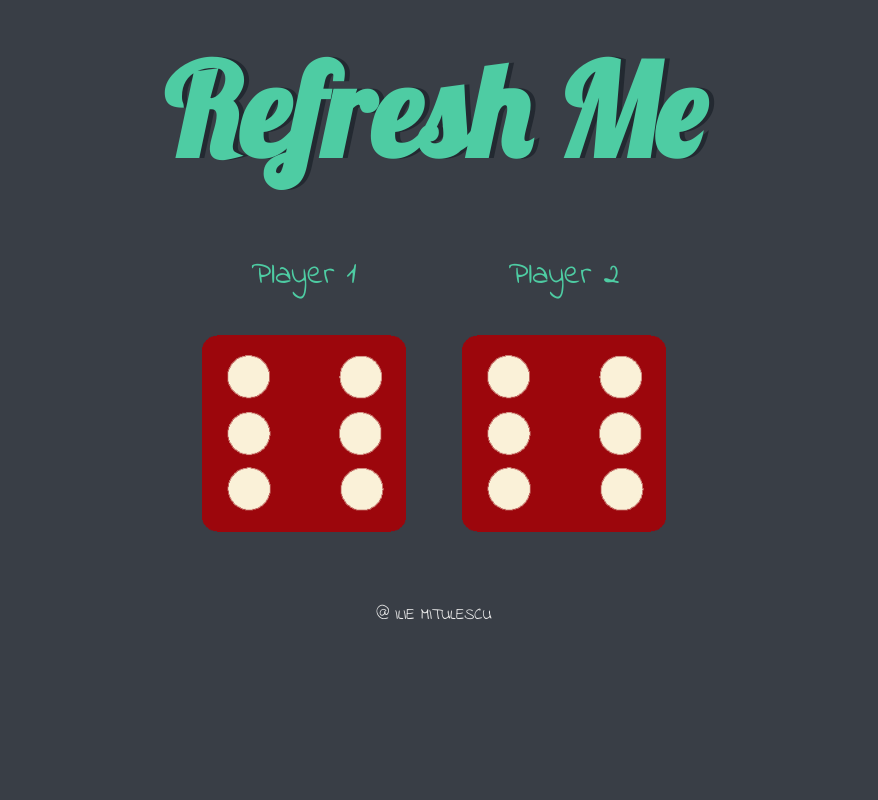
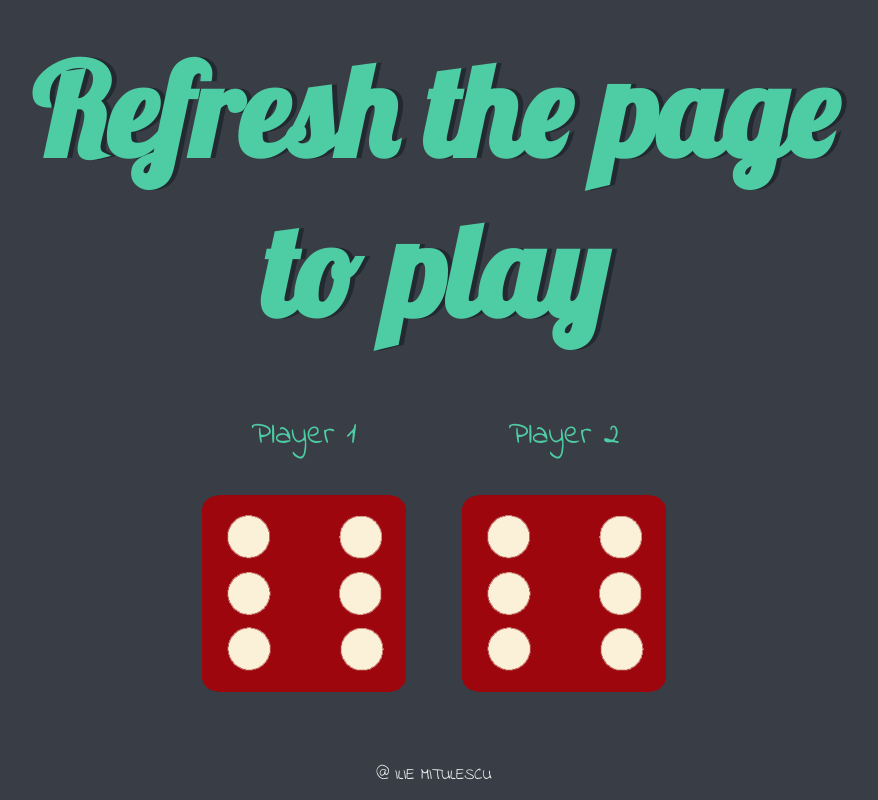
Before and after one commit to Ilie27/dice-game, a plain HTML site: page index.html in a window 1280 px wide. Shown: the whole page, without its empty margins (206-1084 px from the left). Drawn offline with Linux system fonts and the light colour scheme.

Commit message:
changed message

```diff
--- a/index.html
+++ b/index.html
@@ -11,7 +11,7 @@
   <body>
 
     <div class="container">
-      <h1>Refresh Me</h1>
+      <h1>Refresh the page to play</h1>
 
       <div class="dice">
         <p>Player 1</p>
```
